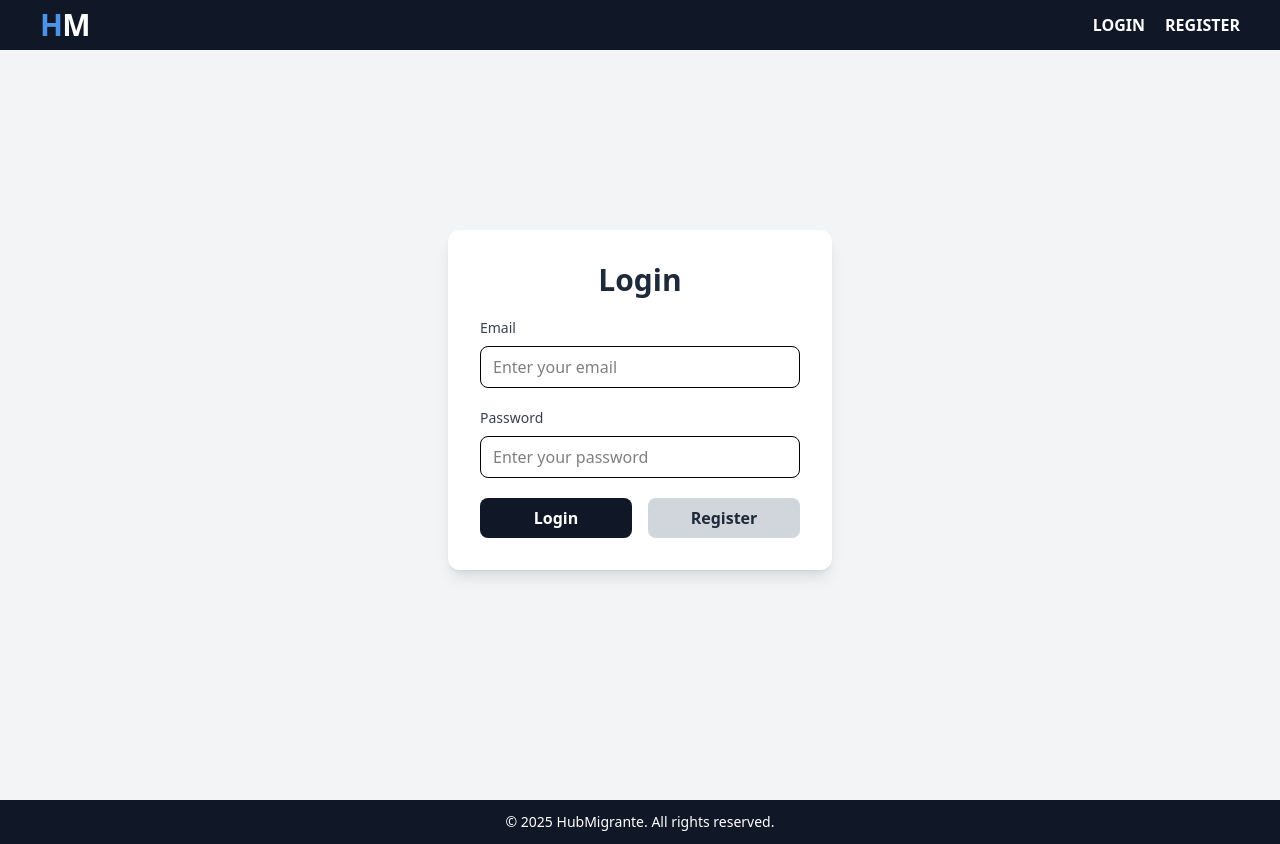
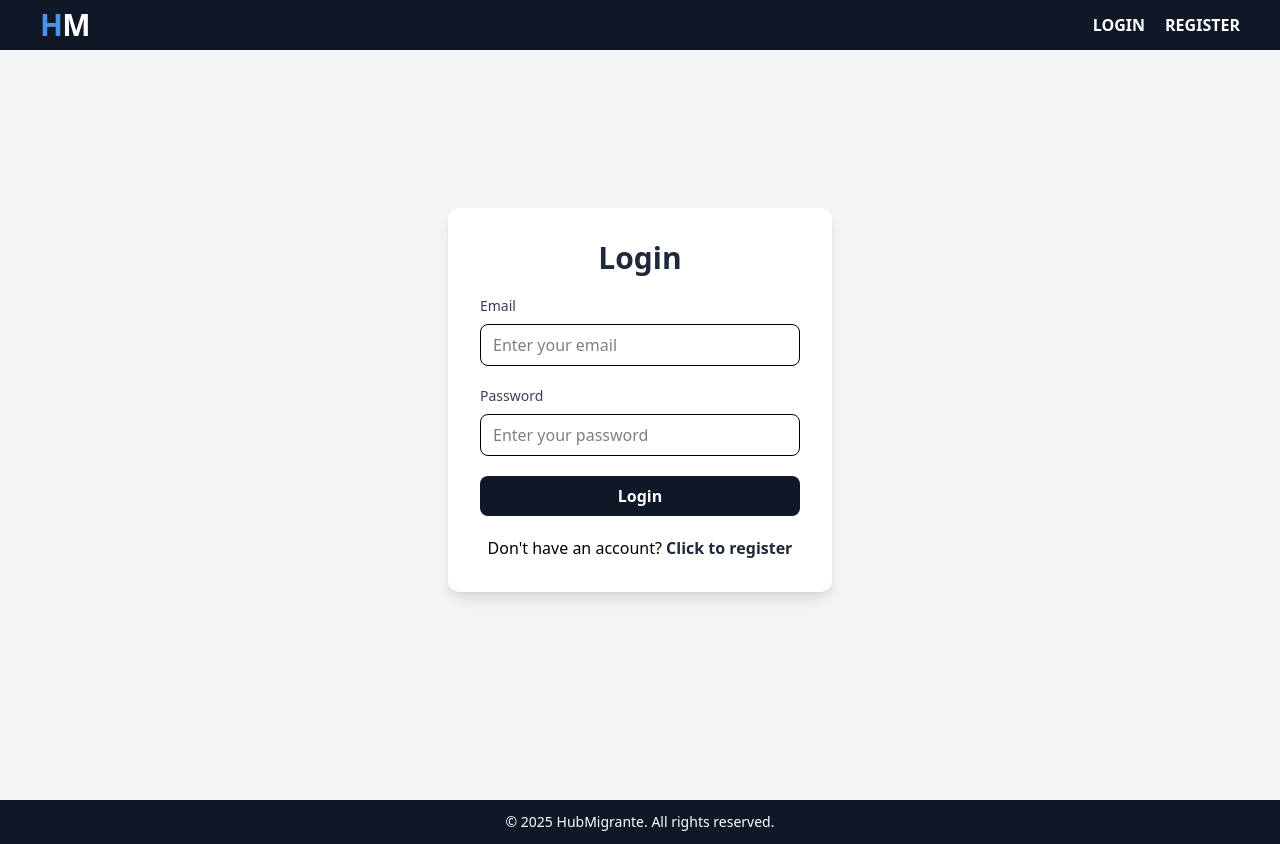
Before and after one commit to surayac/HubMigrante-frontend, a React (Vite) app: page /login in a window 1280 px wide. Built offline with nearby package versions, Linux system fonts and the light colour scheme.

Commit message:
fix(login): fix to improve ux

```diff
--- a/src/pages/Login.jsx
+++ b/src/pages/Login.jsx
@@ -5,7 +5,7 @@ import MyToast from "../components/MyToast";
 import { useAuth } from "../context/AuthContext";
 
 function Login() {
-    const {login} = useAuth();
+    const { login } = useAuth();
     const [email, setEmail] = useState("");
     const [password, setPassword] = useState("");
     const [error, setError] = useState("");
@@ -72,7 +72,6 @@ function Login() {
                         placeholder="Enter your email"
                         value={email}
                         onChange={(e) => setEmail(e.target.value)}
-                        required
                     />
                 </div>
 
@@ -86,7 +85,6 @@ function Login() {
                         placeholder="Enter your password"
                         value={password}
                         onChange={(e) => setPassword(e.target.value)}
-                        required
                     />
                 </div>
                 <section className="flex justify-between mt-4 gap-4">
@@ -96,14 +94,15 @@ function Login() {
                     >
                         Login
                     </button>
-                    <a
+                </section>
+
+                <p className="text-center">
+                    Don't have an account? <a
                         href="/register"
-                        className="flex-1 text-center bg-gray-300 text-gray-800 font-semibold py-2 rounded-lg hover:bg-gray-400 transition"
-                        aria-label="Go to registration page"
+                        className="text-gray-800 font-semibold py-2 hover:text-[#4C92E7] transition cursor-pointer"
                     >
-                        Register
-                    </a>
-                </section>
+                        Click to register
+                    </a> </p>
 
             </form>
         </div>
--- a/src/pages/Profile.jsx
+++ b/src/pages/Profile.jsx
@@ -15,7 +15,7 @@ export default function Profile() {
 
     useEffect(() => {
         if (!token) {
-            setLoading(false); // Garante que o estado de carregamento termine.
+            setLoading(false);
             return;
         }
 
@@ -29,12 +29,6 @@ export default function Profile() {
                 setLoading(false);
             }
         }
-
-        //  loadUser();
-        // }, [token]);
-
-        // useEffect(() => {
-        //  if (!user) return;
 
         async function loadSimulations() {
             try {
@@ -100,8 +94,8 @@ export default function Profile() {
                                         aria-label="Delete"
                                     >
                                         <Trash2 size={24}
-                                        className="stroke-[#021746] hover:stroke-blue-600 transition-transform duration-200 transform hover:scale-110 cursor-pointer"
-                                        strokeWidth={2} />                                    </button>
+                                            className="stroke-[#021746] hover:stroke-blue-600 transition-transform duration-200 transform hover:scale-110 cursor-pointer"
+                                            strokeWidth={2} />                                    </button>
                                     <h4 className="font-semibold text-gray-900 mb-1">
                                         {sim.visaType}
                                     </h4>
```
